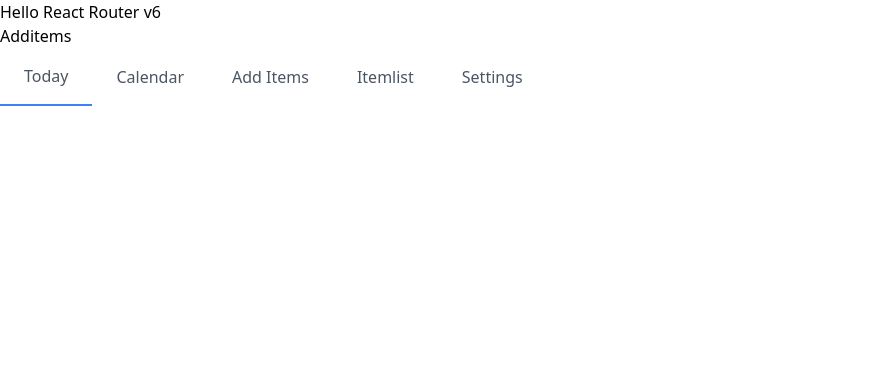
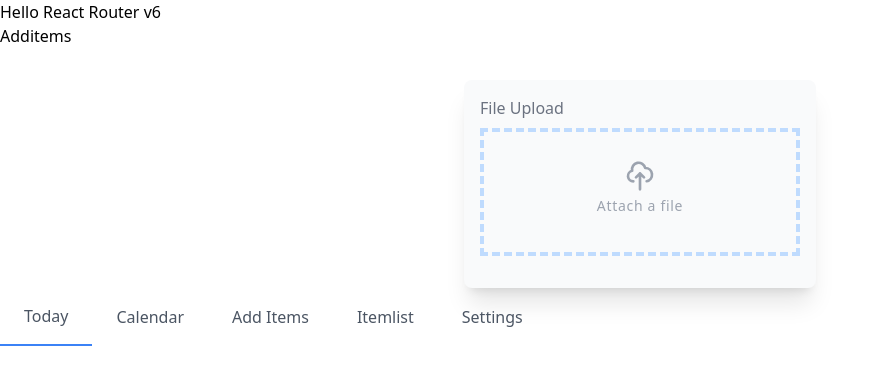
Before and after one commit to mimosahe/style-buddy, a React (Create React App) app: page /Additems in a window 1280 px wide. Shown: the top 384 px of the page, without its empty margins (0-876 px from the left). Built offline with nearby package versions, Linux system fonts and the light colour scheme.

Commit message:
0311_1st commit

```diff
--- a/package.json
+++ b/package.json
@@ -7,6 +7,7 @@
     "@testing-library/react": "^13.4.0",
     "@testing-library/user-event": "^13.5.0",
     "axios": "^1.3.4",
+    "firebase": "^9.17.2",
     "react": "^18.2.0",
     "react-dom": "^18.2.0",
     "react-router-dom": "^6.8.2",
--- a/src/App.jsx
+++ b/src/App.jsx
@@ -1,7 +1,7 @@
 import React from "react";
 import { Routes, Route } from "react-router-dom";
+import { AdditemsImagePage } from "./components/AdditemsImagePage";
 
-import { AdditemsPage } from "./components/AdditemsPage";
 import { Footer } from "./components/Footer";
 import { ItemlistPage } from "./components/ItemlistPage";
 import { NomatchPage } from "./components/NomatchPage";
@@ -15,7 +15,7 @@ export const App = () => {
         <Route path="/" element={<TodayPage />} />
         {/* <Route path="/Itemlist" element={<ItemlistPage category1Name="トップス"/>} /> */}
         <Route path="/Itemlist" element={<ItemlistPage />} />
-        <Route path="/Additems" element={<AdditemsPage />} />
+        <Route path="/Additems" element={<AdditemsImagePage />} />
         <Route path="*" element={<NomatchPage />} />
       </Routes>
       <Footer />
--- /dev/null
+++ b/src/components/AdditemsImagePage.jsx
@@ -0,0 +1,70 @@
+import { useState } from "react";
+import storage from "../firebase";
+import { ref, uploadBytesResumable } from "firebase/storage";
+
+export const AdditemsImagePage = () => {
+    const [loading, setLoading] = useState(false);
+    const [isUploaded, setUploaded] = useState(false);
+
+    const OnFileUploadToFirebase = (e) => {
+        console.log(e.target.files[0].name);
+        const file = e.target.files[0];
+        const storageRef = ref(storage, "image/" + file.name);
+
+        const uploadImage = uploadBytesResumable(storageRef, file);
+        uploadImage.on(
+        "state_changed",
+        (snapshot) => {
+            setLoading(true);
+        },
+        (err) => {
+            console.log(err);
+        },
+        () => {
+            setLoading(false);
+            setUploaded(true);
+        }
+        );
+    };
+
+    return (
+        <>
+        {loading ? (<h2>アップロード中・・・</h2>
+        ) : (
+          <>
+          {isUploaded ? (<h2>アップロード完了しました！</h2>) : (
+            <>
+            <h2>Additems</h2>
+            <div class="flex justify-center mt-8">
+                <div class="max-w-2xl rounded-lg shadow-xl bg-gray-50">
+                    <div class="m-4">
+                        <label class="inline-block mb-2 text-gray-500">File Upload</label>
+                        <div class="flex items-center justify-center w-full">
+                            <label
+                                class="flex flex-col w-full h-32 border-4 border-blue-200 border-dashed hover:bg-gray-100 hover:border-gray-300">
+                                <div class="flex flex-col items-center justify-center pt-7">
+                                    <svg xmlns="http://www.w3.org/2000/svg" class="w-8 h-8 text-gray-400 group-hover:text-gray-600"
+                                        fill="none" viewBox="0 0 24 24" stroke="currentColor">
+                                        <path stroke-linecap="round" stroke-linejoin="round" stroke-width="2"
+                                            d="M7 16a4 4 0 01-.88-7.903A5 5 0 1115.9 6L16 6a5 5 0 011 9.9M15 13l-3-3m0 0l-3 3m3-3v12" />
+                                    </svg>
+                                    <p class="pt-1 text-sm tracking-wider text-gray-400 group-hover:text-gray-600">
+                                        Attach a file</p>
+                                </div>
+                                <input type="file" class="opacity-0" accept=".png, .jpeg, .jpg" onChange={OnFileUploadToFirebase}/>
+                            </label>
+                        </div>
+                    </div>
+                    <div class="flex justify-center p-2">
+                        {/* <button class="w-full px-4 py-2 text-white bg-blue-500 rounded shadow-xl" type="file" accept=".png, .jpeg, .jpg" onChange={OnFileUploadToFirebase}>Create</button> */}
+                    </div>
+                </div>
+            </div>
+            </>
+          )}
+          </>
+        )}
+        </>
+
+    );
+};
--- a/src/components/AdditemsPage.jsx
+++ /dev/null
@@ -1,8 +0,0 @@
-
-export const AdditemsPage = () => {
-    return (
-        <>
-        <h2>Additems</h2>
-        </>
-    );
-};
--- a/src/components/Weather.jsx
+++ b/src/components/Weather.jsx
@@ -15,7 +15,8 @@ export const Weather = () => {
 
       // 緯度経度が取得できた場合は、市区町村名を取得（GoogleMap: Geocoding API）
       axios
-        .get("https://maps.googleapis.com/maps/api/geocode/json?latlng=" + lat + "," + lon + "&key=xxxxxxxxxx")
+        // .get("https://maps.googleapis.com/maps/api/geocode/json?latlng=" + lat + "," + lon + "&key=xxxxxxxxxx")
+        .get("https://maps.googleapis.com/maps/api/geocode/json?latlng=" + lat + "," + lon + "&key=AIzaSyBCBHsvwjZ8DUQHaA1edwyzBCY83aDrge0")
         .then((response) => {
           let results = response.data.results[0].address_components.filter(function (component) {
             return component.types.indexOf("locality") > -1;
@@ -28,7 +29,8 @@ export const Weather = () => {
 
       // 緯度経度が取得できた場合は、本日の天気情報を取得（OpenWeather API）
       axios
-        .get("http://api.openweathermap.org/data/2.5/weather?lat=" + lat + "&lon=" + lon + "&APPID=xxxxxxxxxx")
+        // .get("http://api.openweathermap.org/data/2.5/weather?lat=" + lat + "&lon=" + lon + "&APPID=xxxxxxxxxx")
+        .get("http://api.openweathermap.org/data/2.5/weather?lat=" + lat + "&lon=" + lon + "&APPID=0c903771d77ae06f65e9bef84f34a1cc")
         .then((response) => {
           let description = response.data.weather[0].description;
           let iconImage = response.data.weather[0].icon + "@2x.png";
@@ -51,7 +53,7 @@ export const Weather = () => {
     <>
       {/* <button onClick={handleClick}>かくにんする</button> */}
       <p>{cityName}の天気</p>
-      {/* <p>{description}</p> */}
+      <p>{description}</p>
       {icon && (
         <div>
           <img src={`http://openweathermap.org/img/wn/${icon}`} />
--- /dev/null
+++ b/src/firebase.jsx
@@ -0,0 +1,21 @@
+// Import the functions you need from the SDKs you need
+import { initializeApp } from "firebase/app";
+import { getStorage } from "firebase/storage";
+// TODO: Add SDKs for Firebase products that you want to use
+// https://firebase.google.com/docs/web/setup#available-libraries
+
+// Your web app's Firebase configuration
+const firebaseConfig = {
+  apiKey: "AIzaSyCJ43zrPBZGzBNQpbVcsRuRZcg1zjyKgPI",
+  authDomain: "style-buddy-fb16a.firebaseapp.com",
+  projectId: "style-buddy-fb16a",
+  storageBucket: "style-buddy-fb16a.appspot.com",
+  messagingSenderId: "570996215154",
+  appId: "1:570996215154:web:2db3bf5ced12945d5861eb"
+};
+
+// Initialize Firebase
+const app = initializeApp(firebaseConfig);
+const storage = getStorage(app);
+
+export default storage;
```
Also changed, not shown: src/components/ItemInfoUploadPage.jsx (added), 1 other file (tests, documents, lock files or other folders).
